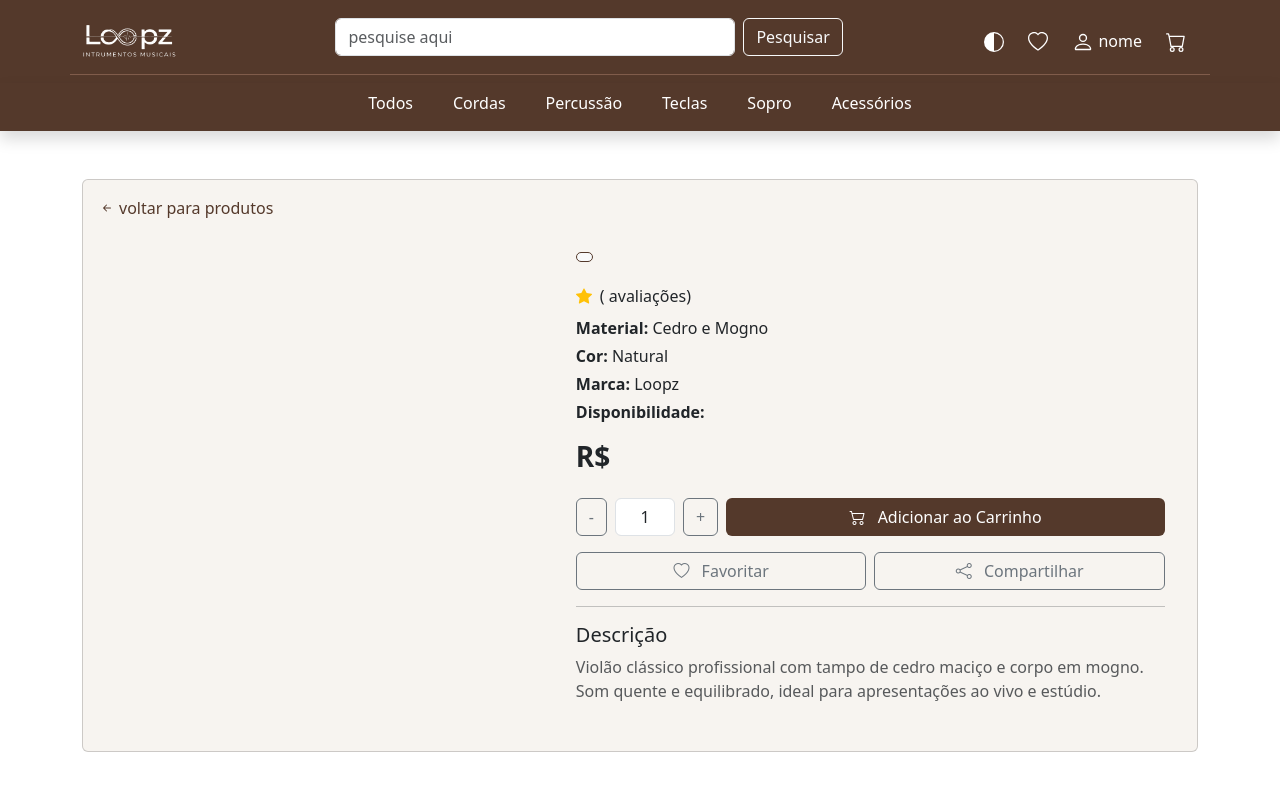
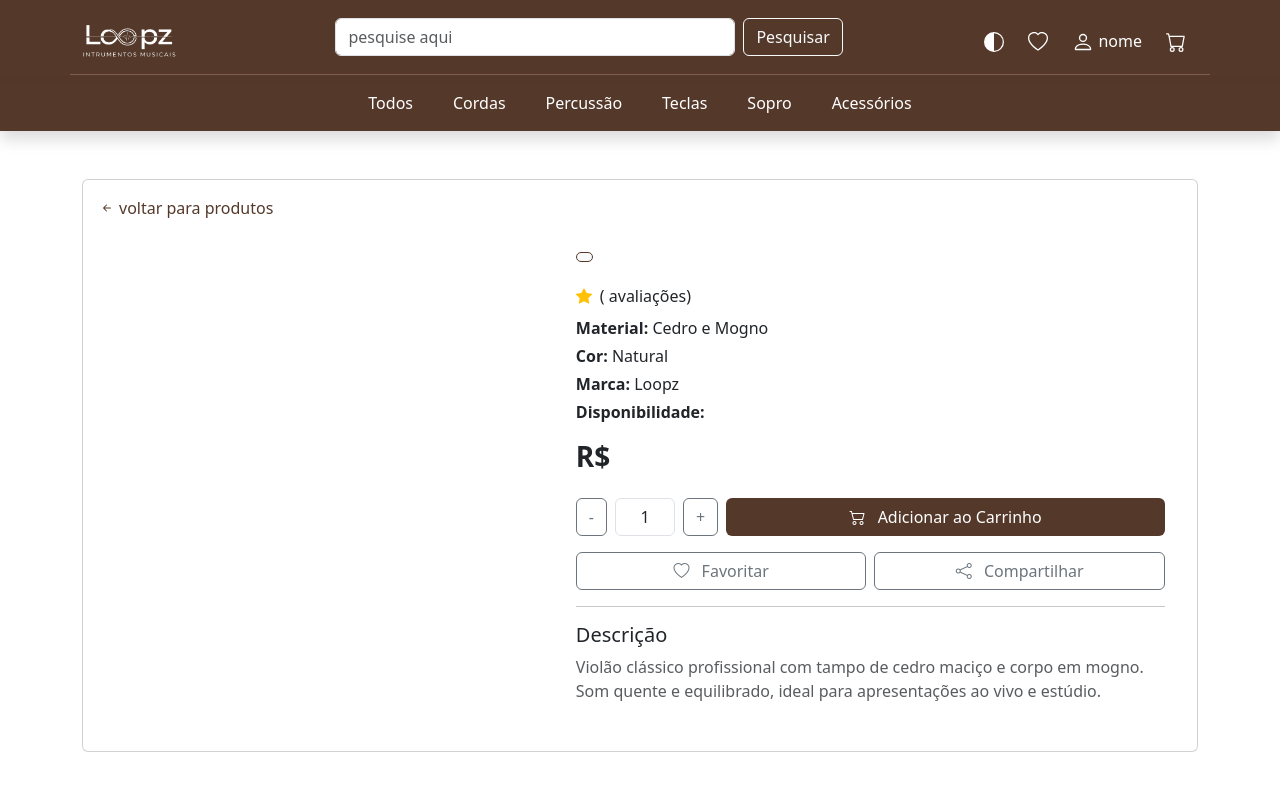
Before and after one commit to LoopzMusic/Loopz_FrontEnd, an Angular app: page /maisDetalhes/1 in a window 1280 px wide. Shown: the top 800 px of the page. Built offline with nearby package versions, Linux system fonts and the light colour scheme.

Commit message:
Fix = alterações nos cards

```diff
--- a/src/app/components/card/card.html
+++ b/src/app/components/card/card.html
@@ -1,4 +1,4 @@
-<div class="produto-card position-relative">
+<div class="card position-relative p-2">
   <!-- Botão Favorito -->
   <button class="btn-icone favorito">
     <a routerLink=""
--- a/src/app/pages/mais-detalhes/mais-detalhes.html
+++ b/src/app/pages/mais-detalhes/mais-detalhes.html
@@ -1,7 +1,7 @@
 <div class="container mt-5">
 
   <!-- CARD DO PRODUTO -->
-  <div class="produto-card card p-3 mb-5">
+  <div class="card p-3 mb-5">
 
     <!-- Voltar -->
     <a routerLink="" class="mb-3 d-inline-flex align-items-center">
--- a/src/app/pages/mais-detalhes/mais-detalhes.scss
+++ b/src/app/pages/mais-detalhes/mais-detalhes.scss
@@ -1,10 +1,6 @@
 a {
     text-decoration: none;
     color: #54392B;
-}
-
-.produto-card {
-  background: #f7f4f0;
 }
 
 .produto-img {
```
